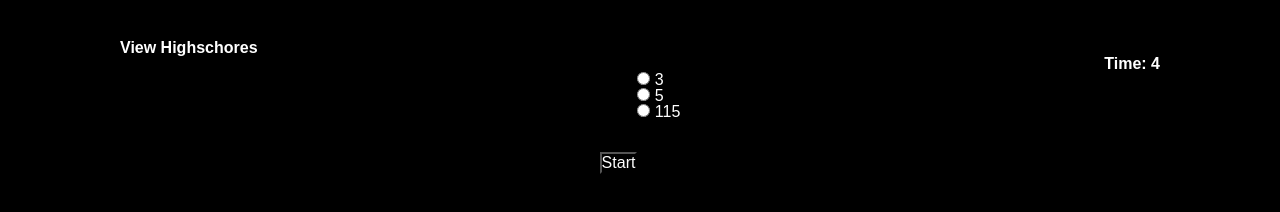
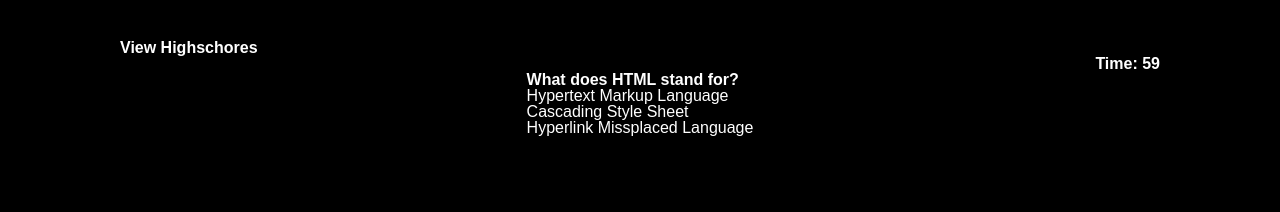
Before and after one commit to abedhasan79/Code-Quiz, a plain HTML site: page index.html in a window 1280 px wide. Both pictures are taken after a click on the button "Start". Drawn offline with Linux system fonts and the light colour scheme.

Commit message:
added right wrong answer is answer check in javascript

```diff
--- a/assets/script.js
+++ b/assets/script.js
@@ -1,9 +1,12 @@
 let startBtn = document.querySelector(".startBtn");
 let timerCountDown = document.querySelector(".timer");
+let questionChoice = document.querySelector(".question");
+let choiceBoxes = document.querySelector(".mCqs");
+let rightWrong = document.querySelector(".rightWrong");
+let highSchores= document.querySelector("viewHighschores");
 
-let abed = document.querySelector(".mCqs");
 
-var myQuestions = [
+let myQuestions = [
     {
         question: "What is 10/2?",
         answers: {
@@ -11,7 +14,7 @@ var myQuestions = [
             b: '5',
             c: '115'
         },
-		correctAnswer: 'b'
+        correctAnswer: '5'
     },
     {
         question: "What is 30/3?",
@@ -20,34 +23,89 @@ var myQuestions = [
             b: '5',
             c: '10'
         },
-		correctAnswer: 'c'
+        correctAnswer: '10'
     }
 ];
 
 
-abed.innerHTML = Object.values(myQuestions[0].answers).map((size) => `<section>
-<input type="radio" name="size" value="${size}" id="${size}">
- <label for="${size}">${size}</label>
+console.log(myQuestions.length);
+
+// questionChoice.innerHTML = Object.values(myQuestions[0].question).join('');
+// choiceBoxes.innerHTML = Object.values(myQuestions[0].answers).map((choice) => `<section>
+// <input type="text" name="size" value="${choice}" id="${choice}" readonly>
+// </section>`).join(' ');
+
+function answerSelected(e) {
+    console.log(e);
+    if (this.clicked) {
+        document.querySelector('.rightWrong').innerText = `${this.value}`;
+    }
+
+}
+
+
+
+let lastQuestion = myQuestions.length - 1;
+let quesLeft = 0;
+function setQuestion() {
+    console.log('next');
+    questionChoice.innerHTML = Object.values(myQuestions[quesLeft].question).join('');
+    choiceBoxes.innerHTML = Object.values(myQuestions[quesLeft].answers).map((choice) => `<section>
+    <input type="text" name="size" value="${choice}" id="${choice}" readonly>
     </section>`).join(' ');
 
-function startQuiz(){
-    setTime();
+    const radioButtons = document.querySelectorAll('input[name="size"]');
+    for (const radioButton of radioButtons) {
+        radioButton.addEventListener('change', answerSelected);
+    }
+    choiceBoxes.addEventListener('click', function () {
+
+        // quesLeft++;
+        setQuestion();
+
+        // if (quesLeft < lastQuestion) {
+        //     if (answer[0] == myQuestions[quesLeft].correctAnswer) {
+        //         rightWrong.innerHTML += "Correct answer";
+        //         quesLeft++;
+        //         setQuestion();
+        //     } else if (answer[1] == myQuestions[quesLeft].correctAnswer) {
+        //         rightWrong.innerHTML += "Correct answer";
+        //         quesLeft++;
+        //         setQuestion();
+        //     } else if (answer[2] == myQuestions[quesLeft].correctAnswer) {
+        //         rightWrong.innerHTML += "Correct answer";
+        //         quesLeft++;
+        //         setQuestion();
+        //     } else {
+        //         rightWrong.innerHTML += "Wrong answer";
+        //         quesLeft++;
+        //         setQuestion();
+        //     }
+
+        // }
+    })
+
 }
 
-function setTime(){
-    let timeLeft =5;
-    let timerInterval = setInterval(function(){
-        timerCountDown.textContent = "Time: "+timeLeft;
+function startQuiz() {
+    setTime();
+    setQuestion();
+}
+
+function setTime() {
+    let timeLeft = 60;
+    let timerInterval = setInterval(function () {
+        timerCountDown.textContent = "Time: " + timeLeft;
         timeLeft--;
-        if(timeLeft === 0){
+        if (timeLeft === 0) {
             clearInterval(timerInterval);
             timerCountDown.textContent = "TIMES UP \u23F0";
         }
-    },1000)
+    }, 1000)
 }
 
 
 
 
 
-startBtn.addEventListener("click",startQuiz);
+startBtn.addEventListener("click", startQuiz);
--- /dev/null
+++ b/assets/script2.js
@@ -0,0 +1,99 @@
+let startBtn = document.querySelector(".startBtn");
+let timerCountDown = document.querySelector(".timer");
+let questionChoice = document.querySelector(".question");
+let choiceBoxes = document.querySelector(".mCqs");
+let rightWrong = document.querySelector(".rightWrong");
+let choiceA = document.getElementById("A");
+let choiceB = document.getElementById("B");
+let choiceC = document.getElementById("C");
+let highSchores= document.querySelector("viewHighschores");
+
+let questions = [
+    {
+        question : "What does HTML stand for?",
+        choiceA : "Hypertext Markup Language",
+        choiceB : "Cascading Style Sheet",
+        choiceC : "Hyperlink Missplaced Language",
+        correct : "A"
+    },{
+        question : "What does CSS stand for?",
+        choiceA : "Cascading Script Sheet",
+        choiceB : "Cascading Style Sheet",
+        choiceC : "Cascading Script Shell",
+        correct : "B"
+    },{
+        question : "What does JS stand for?",
+        choiceA : "Java Style",
+        choiceB : "Java Shell",
+        choiceC : "Java Script",
+        correct : "C"
+    }
+];
+
+let quesLeft =0;
+let lastQues = questions.length -1;
+
+function setQuestion(){
+    let q = questions[quesLeft];
+    questionChoice.innerHTML = "<h2>"+ q.question +"</h2>";
+    choiceA.innerHTML = q.choiceA;
+    choiceB.innerHTML = q.choiceB;
+    choiceC.innerHTML = q.choiceC;
+}
+
+function answerIsCorrect(){
+    rightWrong.innerHTML ="Correct."
+}
+
+
+function answerIsWrong(){
+    rightWrong.innerHTML ="Wrong."
+}
+
+function checkAnswer(answer){
+    if( answer == questions[runningQuestion].correct){
+        // answer is correct
+        score++;
+        // change progress color to green
+        answerIsCorrect();
+    }else{
+        // answer is wrong
+        // change progress color to red
+        answerIsWrong();
+    }
+    count = 0;
+    if(runningQuestion < lastQuestion){
+        runningQuestion++;
+        renderQuestion();
+    }else{
+        // end the quiz and show the score
+        clearInterval(TIMER);
+        showSchore();
+    }
+}
+
+
+function showSchore(){
+
+}
+
+function startQuiz(){
+    startBtn.setAttribute("style","display:none");
+    setQuestion();
+    setTime();
+}
+
+
+function setTime() {
+    let timeLeft = 60;
+    let timerInterval = setInterval(function () {
+        timerCountDown.textContent = "Time: " + timeLeft;
+        timeLeft--;
+        if (timeLeft === 0) {
+            clearInterval(timerInterval);
+            timerCountDown.textContent = "TIMES UP \u23F0";
+        }
+    }, 1000)
+}
+
+startBtn.addEventListener("click", startQuiz);
--- a/assets/style.css
+++ b/assets/style.css
@@ -24,3 +24,7 @@ main{
 .startBtn{
     margin-top: 10vh;
 }
+
+.mcqContainer{
+    display: block;
+}
--- a/index.html
+++ b/index.html
@@ -18,17 +18,22 @@
         <div>
             <button class="startBtn">Start</button>
         </div>
-        <section class="mCqs">
-            <!-- <h2 class="question">who is Abed?</h2>
-            <ul>
-                <li><input type="text" value="" readonly class="choice1"></li>
-                <li><input type="text" value="" readonly class="choice1"></li>
-                <li><input type="text" value="" readonly class="choice1"> </li>
-                <li><input type="text" value="" readonly class="choice1"></li>
-            </ul> -->
+        <section class="mcqContainer">
+            <div class="question">
+                <h2 class="qus"></h2>
+            </div>
+            <div class="mCqs">
+                <div class="choice" id="A" onclick="checkAnswer('A')"></div>
+                <div class="choice" id="B" onclick="checkAnswer('B')"></div>
+                <div class="choice" id="C" onclick="checkAnswer('C')"></div>
+            </div>
+
+            <div >
+                <h2 class="rightWrong"></h2>
+            </div>
         </section>
 
     </main>
-    <script src="assets/script.js"></script>
+    <script src="assets/script2.js"></script>
 </body>
 </html>
```
Lines whose indentation alone changed are shown as unchanged.
